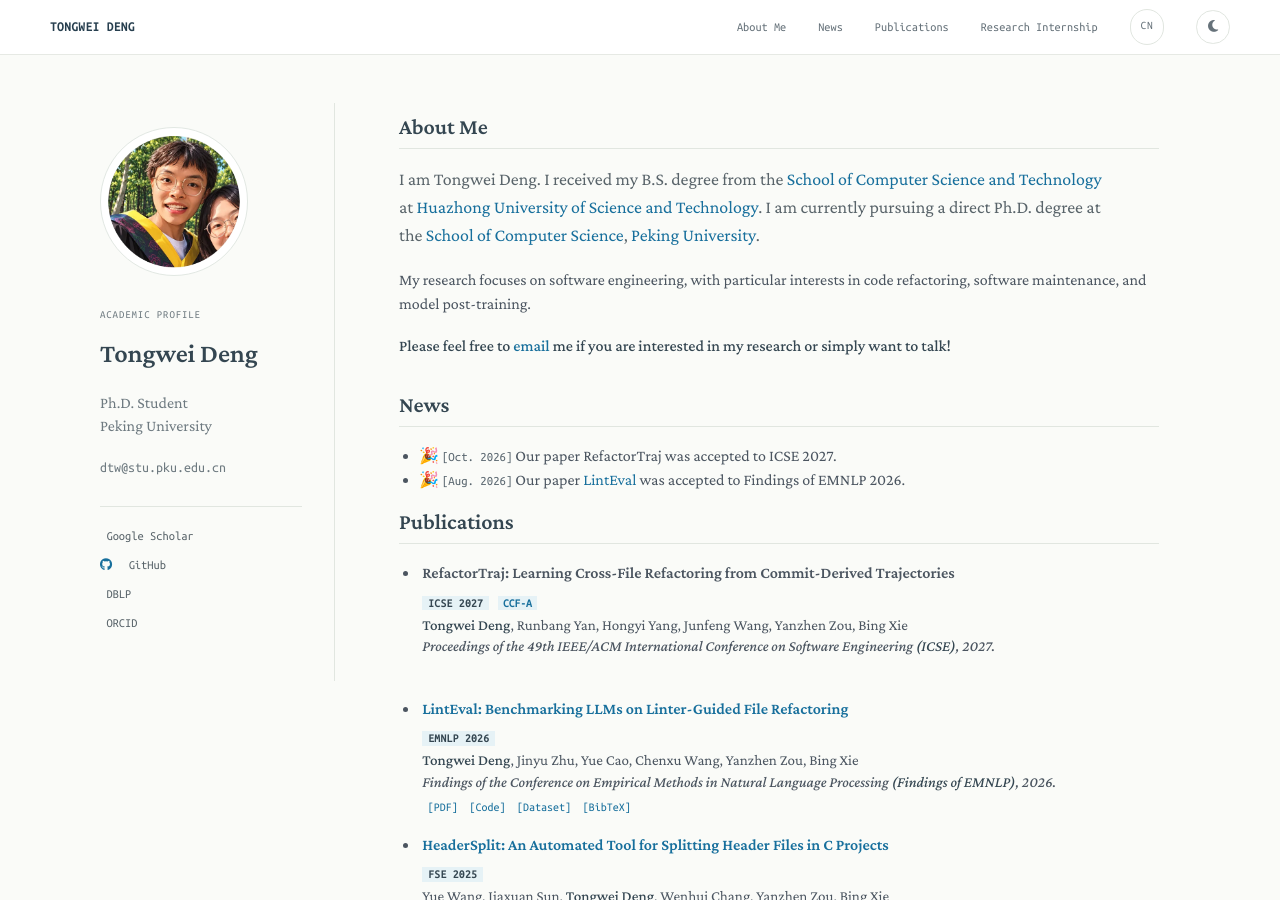
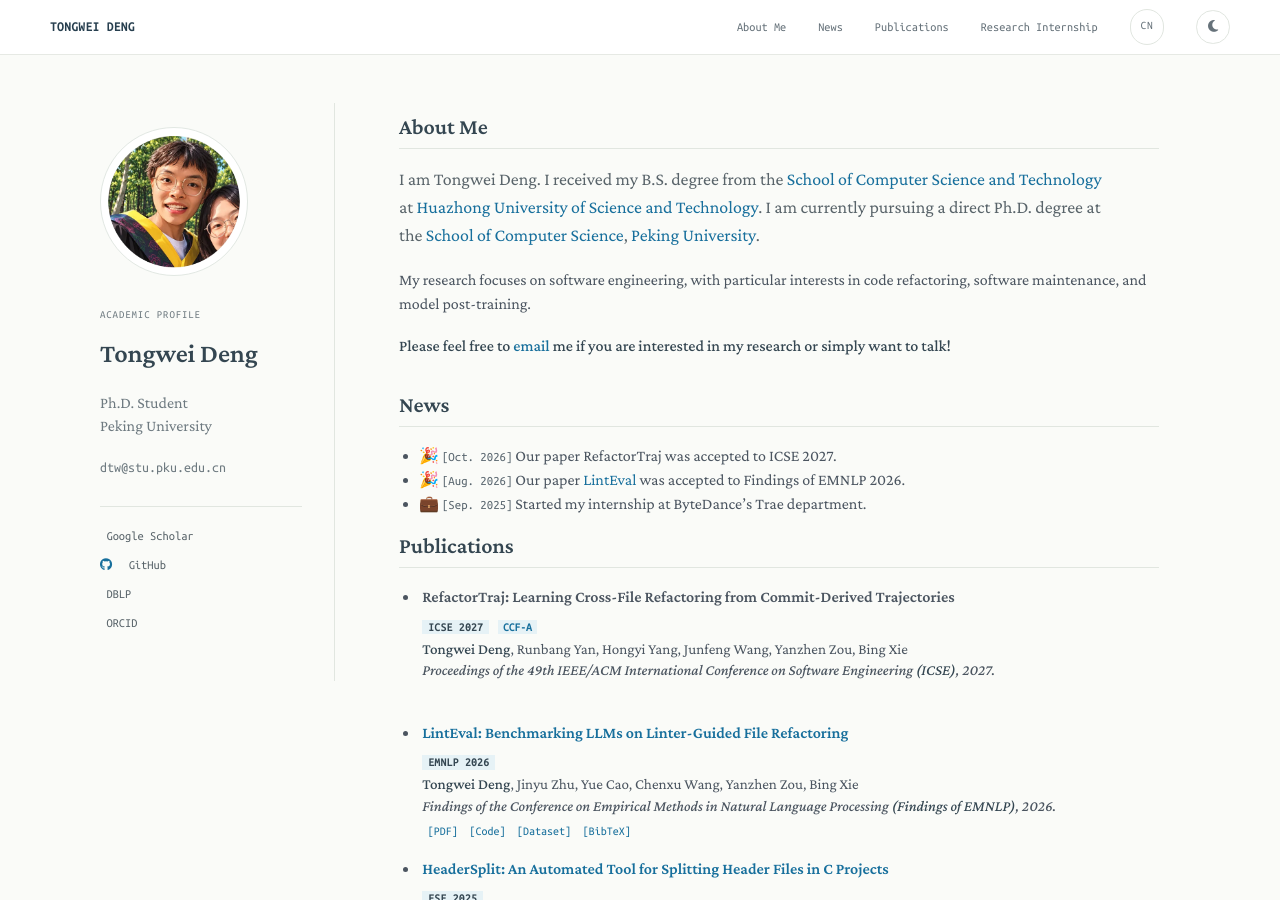
Before and after one commit to 6643789wsx/6643789wsx.github.io, a Jekyll site: the page built from index.md, in a window 1280 px wide and 900 px high. Built offline with Jekyll 4.4.1, drawn with Linux system fonts in a browser that asks for light colours; a style sheet for code colours, icons or effects is not loaded; our own code applies the rules of GitHub Pages for plain Markdown files.

Commit message:
Restore the internship announcement in News

```diff
--- a/index.md
+++ b/index.md
@@ -15,6 +15,7 @@
 
 - 🎉 **[Oct. 2026]** Our paper RefactorTraj was accepted to ICSE 2027.
 - 🎉 **[Aug. 2026]** Our paper [LintEval](https://arxiv.org/abs/2610.20027) was accepted to Findings of EMNLP 2026.
+- 💼 **[Sep. 2025]** Started my internship at ByteDance's Trae department.
 
 {% include publications.md %}
 
```
Also changed, not shown: zh/index.md (+1 -0 lines).
